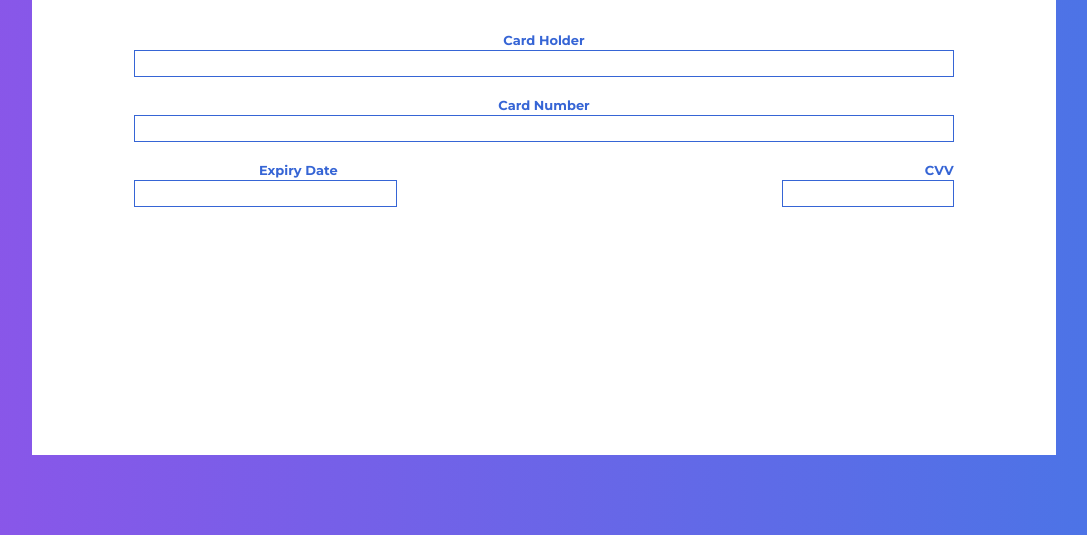
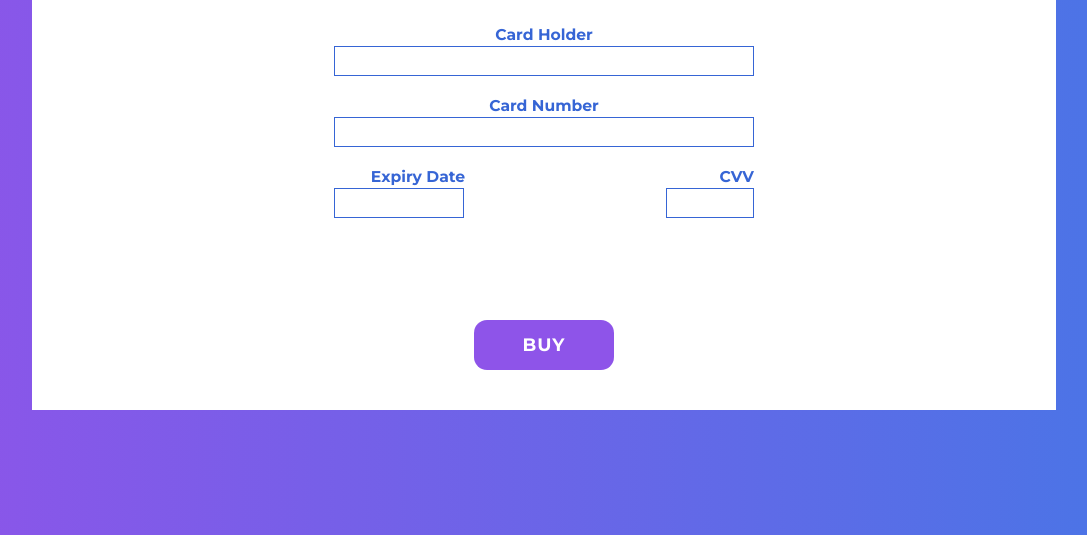
Before and after one commit to n3rsti/Daily-UI, a plain HTML site: page 002/index.html in a window 1280 px wide. Shown: the part 265-800 px from the top of the page, without its empty margins (96-1183 px from the left). Drawn offline with nearby package versions, Linux system fonts and the light colour scheme.

Commit message:
completed task

```diff
--- a/002/index.html
+++ b/002/index.html
@@ -16,7 +16,7 @@
             <h1>payment options</h1>
             <div class="header__checkout__options">
                 <button class="visa" @click="visa">
-                    <img src="visa.svg" alt="Visa credit card option" >
+                    <img src="visa.svg" alt="Visa credit card option">
                 </button>
                 <button class="mastercard" @click="mastercard">
                     <img src="mastercard.png" alt="Mastercard credit card option">
@@ -26,17 +26,19 @@
             <h3>Card Holder</h3>
             <input type="text" class="card-holder">
             <h3>Card Number</h3>
-            <input type="text" class="card-number">
+            <input type="number" class="card-number" maxlength="20">
             <div class="date-numbers">
                 <div class="expiry-date">
                     <h3>Expiry Date</h3>
-                    <input type="text" class="date">
+                    <input type="text" class="date" maxlength="5">
                 </div>
                 <div class="special-number">
                     <h3>CVV</h3>
-                    <input type="text" class="cvv">
+                    <input type="number" class="cvv" maxlength="3">
                 </div>
             </div>
+                <button class="header__checkout__button-procced">buy</button>
+
         </div>
     </div>
     <script src="app.js"></script>
--- a/002/style.css
+++ b/002/style.css
@@ -15,6 +15,13 @@ body {
 button {
     background: none;
     outline: none;
+    cursor: pointer;
+    -webkit-tap-highlight-color: transparent;
+}
+input {
+    max-width: 420px;
+    color: #1443b3;
+    font-weight: 500;
 }
 .header {
     width: 100%;
@@ -22,12 +29,10 @@ button {
 }
 .header__checkout {
     width: 80%;
-    height: 80%;
     background: white;
     position: absolute;
-    top: 50%;
-    left: 50%;
-    transform: translate(-50%, -50%);
+    top: 10%;
+    left: 10%;
     display: flex;
     flex-direction: column;
     align-items: center;
@@ -91,6 +96,8 @@ h2 {
     display: flex;
     flex-direction: row;
     justify-content: space-between;
+    margin-bottom: 10%;
+    max-width: 420px;
 }
 .expiry-date {
     display: flex;
@@ -100,6 +107,7 @@ h2 {
 }
 .expiry-date input {
     width: 80%;
+    max-width: 130px;
 }
 .expiry-date h3{
     margin-left: 0;
@@ -123,3 +131,55 @@ h2 {
 .special-number h3 {
     align-self: flex-end;
 }
+.header__checkout__button-proceed {
+    width: 100px;
+    height: 40px;
+}
+.header__checkout__button-procced {
+    text-transform: uppercase;
+    color: white;
+    letter-spacing: 1px;
+    font-family: 'Montserrat', sans-serif;
+    font-weight: bold;
+    font-size: 1.5rem;
+    background: #8E54E9;
+    border: 0;
+    border-radius: 13px;
+    width: 140px;
+    height: 50px;
+    outline: none;
+    cursor: pointer;
+    transition: .4s;
+    margin-bottom: 15%;
+    -webkit-tap-highlight-color: transparent;
+}
+.header__checkout__button-procced:hover {
+    border: 3px solid #8E54E9;
+    background: white;
+    color: #8E54E9;
+}
+@media(min-width: 850px){
+    .header__checkout__options {
+        justify-content: center;
+    }
+    .header__checkout__options button {
+        margin: 0 30px;
+    }
+}
+@media(min-width: 1100px){
+    html {
+        font-size: 12px;
+    }
+    .header__checkout__button-procced {
+        margin-bottom: 40px;
+    }
+}
+@media(min-width: 1500px){
+    html {
+        font-size: 14px;
+    }
+    .header__checkout__button-procced {
+        width: 200px;
+        height: 60px;
+    }
+}
```
Also changed, not shown: 002/app.js (+6 -1 lines).
